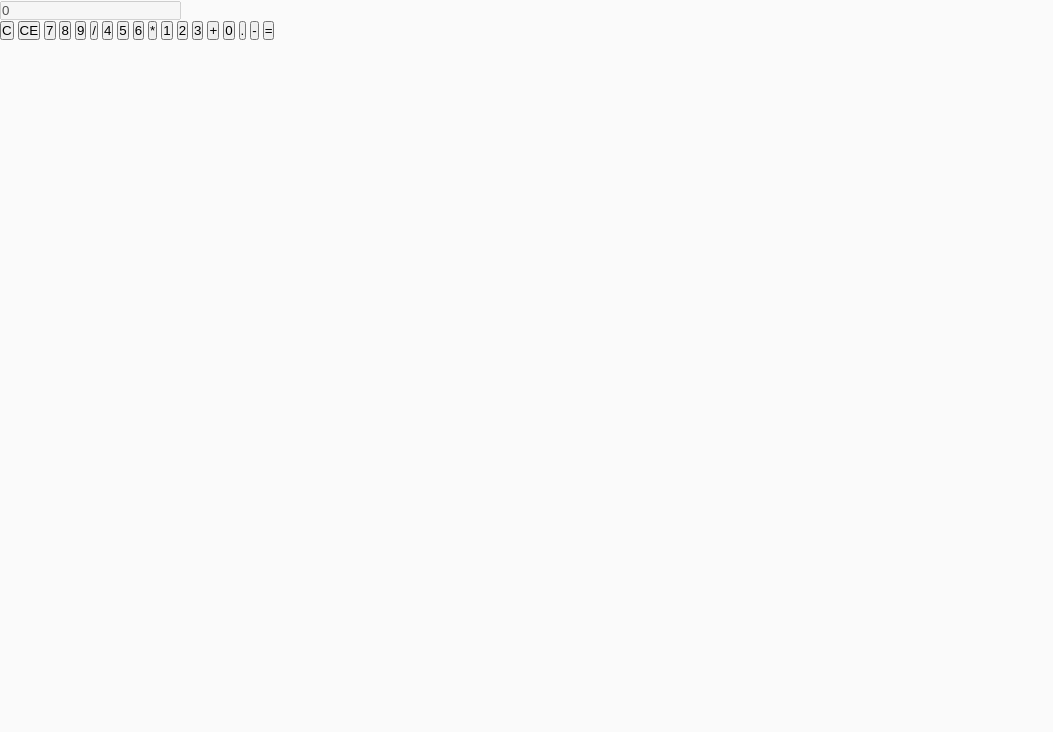
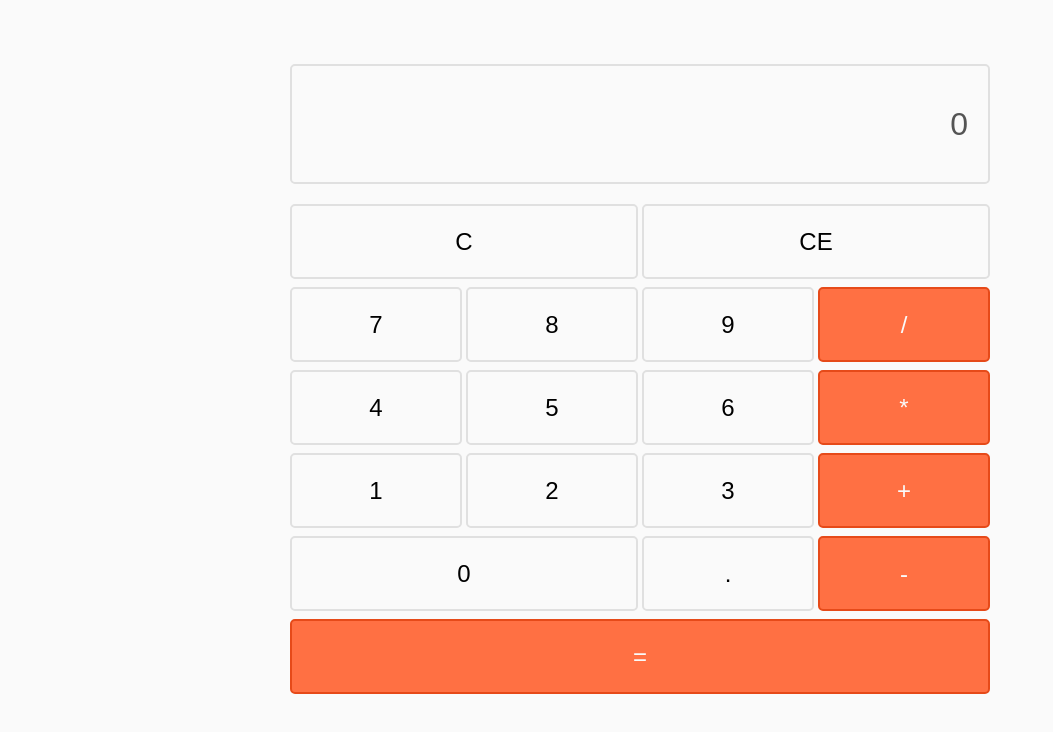
Before and after one commit to algorodev/js-calc-app, a plain HTML site: page index.html in a window 1280 px wide. Shown: the whole page, without its empty margins (0-1053 px from the left). Drawn offline with Linux system fonts and the light colour scheme.

Commit message:
feat: css styling

```diff
--- a/src/styles/index.css
+++ b/src/styles/index.css
@@ -20,3 +20,93 @@ body {
 	color:       #212121;
 	font-family: 'Roboto', sans-serif;
 }
+
+.container {
+	width:   100vw;
+	height:  100vh;
+	padding: 4rem;
+	margin:  auto;
+
+	@media (width <= 700px) {
+		padding: 2rem;
+	}
+}
+
+.calculator {
+	max-width: 700px;
+	margin:    auto;
+
+	@media (width <= 700px) {
+		margin-bottom: 38px;
+	}
+}
+
+.display {
+	display:         flex;
+	justify-content: flex-end;
+	align-items:     center;
+	height:          120px;
+	margin-bottom:   20px;
+	padding:         0 20px;
+	background:      #FAFAFA;
+	border:          2px solid #E0E0E0;
+	border-radius:   5px;
+	font-size:       2rem;
+}
+
+.display > input {
+	border:     none;
+	background: none;
+	font-size:  2rem;
+	width:      100%;
+	text-align: right;
+}
+
+.buttons {
+	display:               grid;
+	grid-template-columns: repeat(4, 1fr);
+	gap:                   8px 4px;
+}
+
+.calc-button {
+	display:         flex;
+	justify-content: center;
+	align-items:     center;
+	height:          75px;
+	background:      #FAFAFA;
+	border:          2px solid #E0E0E0;
+	border-radius:   5px;
+	font-size:       1.5rem;
+	cursor:          pointer;
+	transition:      background 0.3s;
+
+	&:hover {
+		background: #E0E0E0;
+	}
+}
+
+#clear {
+	grid-column: span 2;
+}
+
+#backspace {
+	grid-column: span 2;
+}
+
+#divide, #multiply, #subtract, #add, #equals {
+	background:   #FF7043;
+	border-color: #E64A19;
+	color:        #FAFAFA;
+
+	&:hover {
+		background: #E64A19;
+	}
+}
+
+#equals {
+	grid-column: span 4;
+}
+
+#zero {
+	grid-column: span 2;
+}
```
